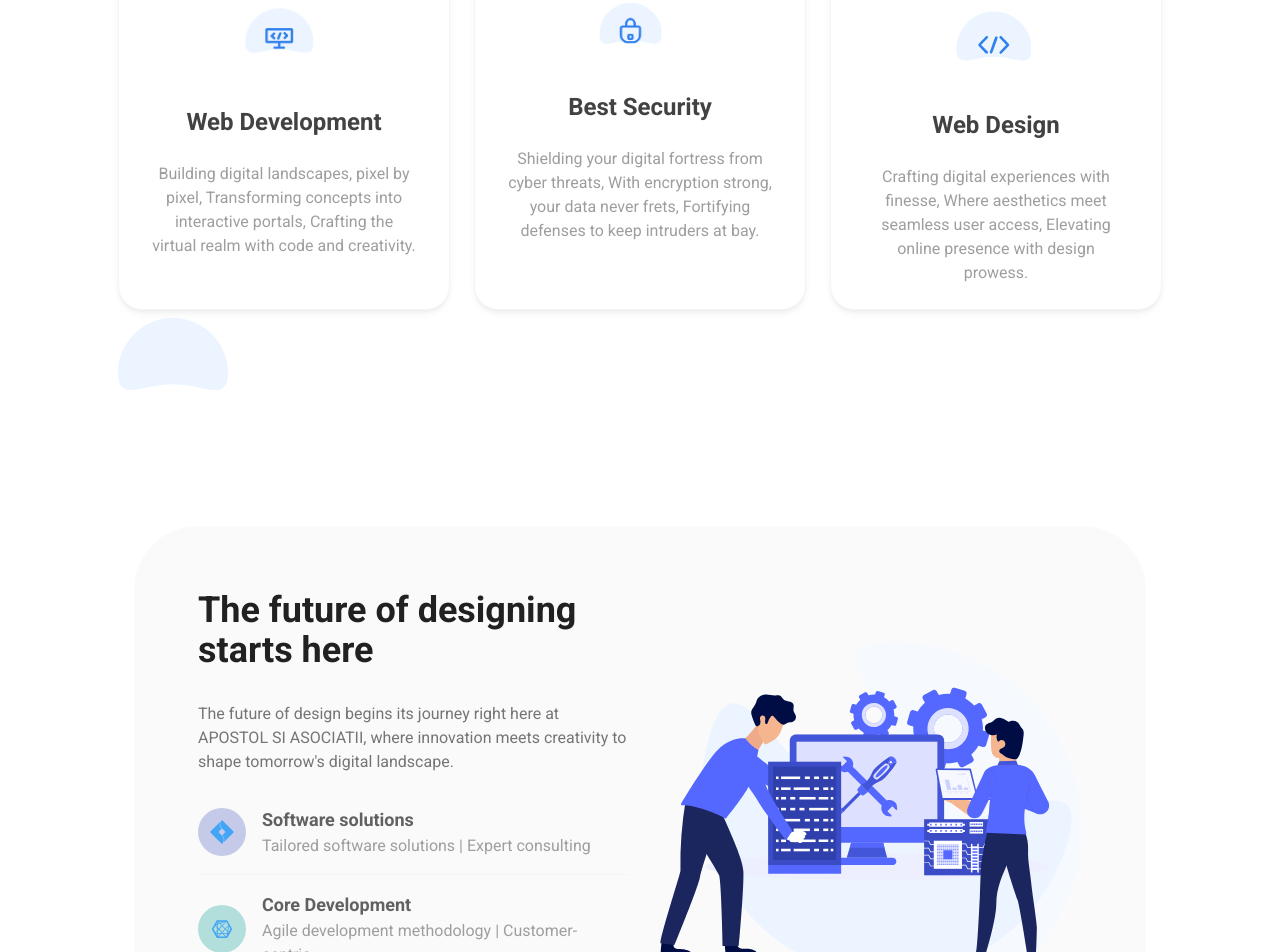
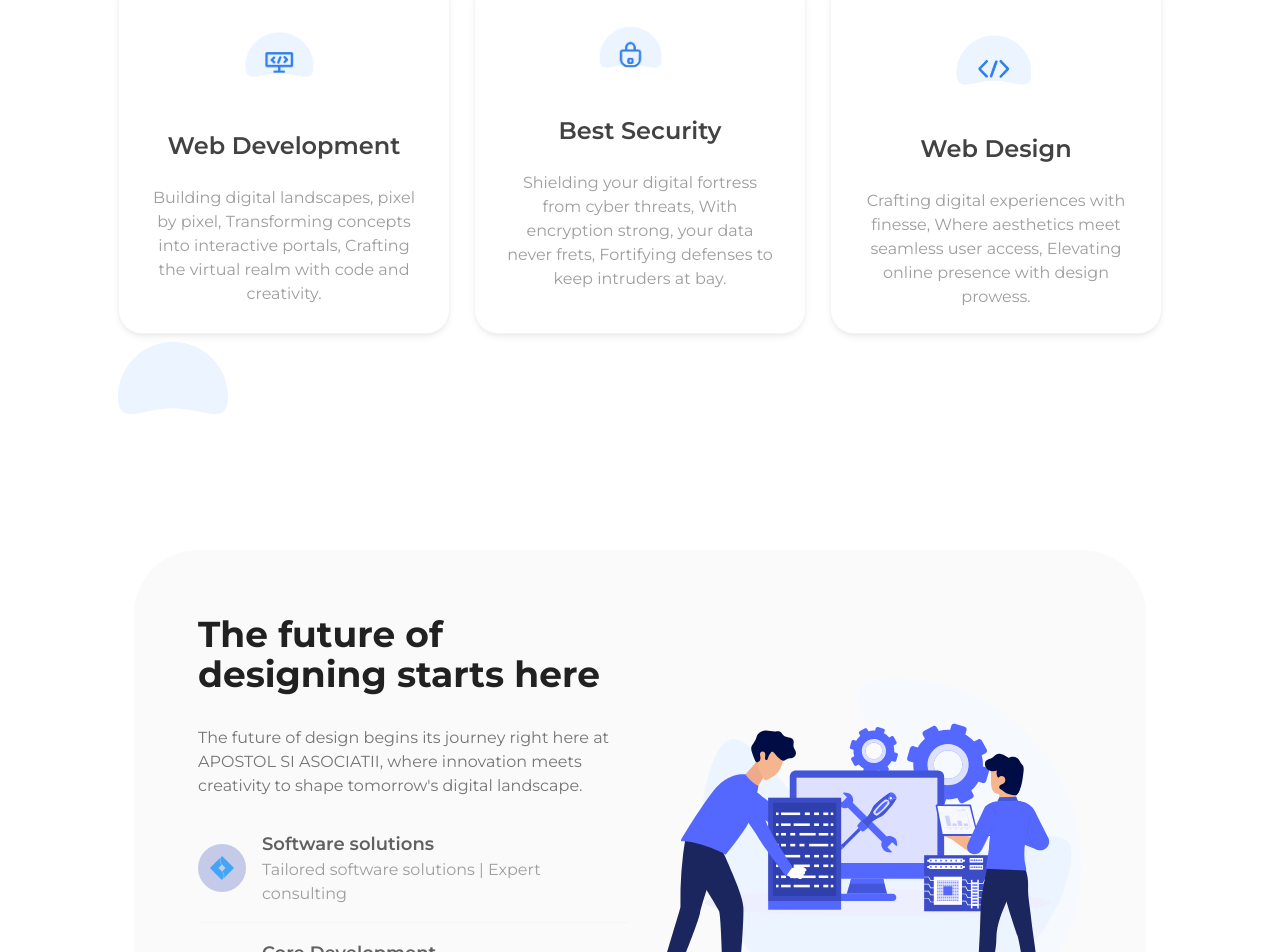
Before and after one commit to vladbojan/blabla, a Next.js app: page / in a window 1280 px wide. Shown: the part 1480-2432 px from the top of the page. Built offline with nearby package versions, Linux system fonts and the light colour scheme.

Commit message:
swiper and hotfix

```diff
--- a/src/app/globals.css
+++ b/src/app/globals.css
@@ -1,27 +1,24 @@
-@import url('https://fonts.googleapis.com/css2?family=Roboto:wght@100;300;400;500;700;900&display=swap');
-
+@import url('https://fonts.googleapis.com/css2?family=Montserrat:wght@100;200;300;400;500;600;700;800;900&display=swap');
 @tailwind base;
 @tailwind components;
 @tailwind utilities;
 *{
     padding: 0px;
     margin: 0px;
-    font-family: 'Roboto', sans-serif;
+    font-family: 'Montserrat', sans-serif;
 }
 
 .goog-te-gadget-icon {
     display:none;
 }
-
-
 .goog-te-gadget-simple {
     background-color: #2196f3 !important;
     border:0 !important;
-    border-radius:5px !important;
+    border-radius: 10px 10px 10px 10px !important;
     color:white !important;
     font-size: 10pt;
     font-weight:600;
-    display: inline-block;
+    display: flex !important;
     padding:10px 5px !important;
     cursor: pointer;
 }
@@ -33,3 +30,59 @@
     font-weight:600;
 
 }
+/* styles.css */
+
+.fixed-con {
+    z-index: 9724790009779558!important;
+    background-color: #f7f8fc;
+    position: fixed;
+    top: 0;
+    left: 0;
+    right: 0;
+    bottom: 0;
+    overflow-y: auto;
+}
+
+.VIpgJd-ZVi9od-aZ2wEe-wOHMyf {
+    z-index: 9724790009779!important;
+    top: 0;
+    left: unset;
+    right: -5px;
+    display: none!important;
+    border-radius: 50%;
+    border: 2px solid gold;
+}
+
+.VIpgJd-ZVi9od-aZ2wEe-OiiCO {
+    width: 80px;
+    height: 80px;
+}
+
+/* Hide Google Translate link, logo, banner-frame */
+.goog-logo-link,
+.gskiptranslate,
+.goog-te-banner-frame,
+#goog-gt-tt,
+.goog-te-balloon-frame,
+div#goog-gt- {
+    display: none!important;
+}
+
+.goog-te-gadget {
+    color: transparent!important;
+    font-size: 0px;
+}
+
+.goog-text-highlight {
+    background: none !important;
+    box-shadow: none !important;
+}
+
+/* Google Translate Dropdown */
+#google_translate_element select {
+    background: #f6edfd;
+    color: #383ffa;
+    border: none;
+    border-radius: 10px 10px 10px 10px !important;
+    padding: 6px 8px;
+}
--- a/src/components/Hero.jsx
+++ b/src/components/Hero.jsx
@@ -84,7 +84,7 @@ const Hero = () => {
                     <h1 className="text-gray-900 flex flex-col font-bold text-4xl md:text-6xl lg:text-4xl xl:text-6xl dark:text-white">
                         <span>APOSTOL <span className={"text-blue-400 underline decoration-blue-400"}>SI</span></span>
                         <span
-                            className={"rounded-md py-2 px-4  md:ml-36 md:w-7/12 text-center mt-2 text-gray-900 underline decoration-blue-400 underline-offset-4 "}>ASOCIAT <span className={"text-blue-400"}>II</span></span>
+                            className={"rounded-md py-2 px-4  md:ml-36 md:w-7/12 text-center mt-2 text-gray-900 underline decoration-blue-400 underline-offset-4 "}>ASOCIATII</span>
                     </h1>
                     <p className="mt-8 text-gray-600 dark:text-gray-300 text-justify text-md">
                         Our company boasts a highly skilled team of professionals, each possessing a wealth of
--- a/src/components/Navbar.jsx
+++ b/src/components/Navbar.jsx
@@ -26,7 +26,7 @@ const Navbar = () => {
                     <img src="/assets/logo.png" alt="Logo" className="h-20 mr-2" />
                     </Link>
                     <Link href={"/"}>
-                    <div><span className="text-gray-900 text-2xl font-semibold">APOSTOL</span> <br/><span className={"ml-8 text-md"}>SI ASOCIAT <span className={"text-blue-400"}>II</span></span></div>
+                    <div><span className="text-gray-900 text-2xl font-semibold">APOSTOL</span> <br/><span className={"ml-8 text-md"}>SI ASOCIATII</span></div>
                     </Link>
                 </div>
                 <div className="hidden md:flex space-x-8 " style={{fontSize:"16px"}}>
--- a/src/components/Team.jsx
+++ b/src/components/Team.jsx
@@ -1,7 +1,5 @@
 "use client"
 import React, {useState, useEffect} from 'react';
-import SwiperCore, {Pagination} from 'swiper';
-import {Swiper, SwiperSlide} from 'swiper/react';
 import 'swiper/css';
 import 'swiper/css/pagination';
 import {Document, Page, pdfjs} from 'react-pdf';
@@ -10,11 +8,15 @@ import 'react-pdf/dist/esm/Page/AnnotationLayer.css';
 import 'react-pdf/dist/esm/Page/AnnotationLayer.css';
 import {TbZoomInFilled, TbZoomOutFilled} from "react-icons/tb";
 import {FaMinusCircle, FaPlusCircle} from "react-icons/fa";
-import {FaCircleMinus} from "react-icons/fa6";
 import {GiCancel} from "react-icons/gi";
 import 'aos/dist/aos.css';
-SwiperCore.use([Pagination]);
 
+import { Navigation, Pagination, Scrollbar, A11y } from 'swiper/modules';
+import { Swiper, SwiperSlide } from 'swiper/react';
+import 'swiper/css';
+import 'swiper/css/navigation';
+import 'swiper/css/pagination';
+import 'swiper/css/scrollbar';
 
 pdfjs.GlobalWorkerOptions.workerSrc = new URL(
     'pdfjs-dist/build/pdf.worker.min.js',
@@ -95,36 +97,29 @@ const Team = () => {
 
     const teamMembers = [
         {
-            name: 'Sokol Vitalii',
+            name: 'Mariana Manole',
             position: 'Senior Quality Assurance Engineer',
             image: '/assets/team/man.png',
             pdf: '/assets/cv/CV Vitalii Sokol QA Final.pdf'
         },
         {
-            name: 'Olexandr lvchenko',
-            position: 'JAVA Developer',
+            name: 'Vlad Bojan',
+            position: 'Software Architect (Consultant)',
             image: '/assets/team/aiman.png',
             pdf: '/assets/cv/CV-Olexandr-Ivchenko.pdf'
         },
         {
-            name: 'MERON HAYLE',
+            name: 'Ilie Anton',
             position: 'Full Stack Developer',
             image: '/assets/team/ali.png',
             pdf: '/assets/cv/MeronHayleNP (2).pdf'
         },
         {
-            name: 'Thushara Buddhika',
+            name: 'Ilie Anton',
             position: 'Full Stack Developer',
-            image: '/assets/team/aiman.png',
-            pdf: '/assets/cv/Skill Sheet - Thushara Buddhika.pdf'
-        },
-        {
-            name: 'Jonathan Doe',
-            position: 'Chief Technical Officer',
-            image: '/assets/team/man.png',
-            pdf: '/assets/cv/Skill Sheet - Thushara Buddhika.pdf'
+            image: '/assets/team/ali.png',
+            pdf: '/assets/cv/MeronHayleNP (2).pdf'
         }
-
     ];
 
     useEffect(() => {
@@ -185,12 +180,10 @@ const Team = () => {
                         </svg>
                     </div>
                     <Swiper
-                        spaceBetween={50}
-                        slidesPerView={4}
-                        navigation={true}
-                        pagination={{clickable: true}}
-                        scrollbar={{draggable: true}}
-                        autoplay={{delay: 3000}}
+                        modules={[Navigation, Pagination, Scrollbar, A11y]}
+                        spaceBetween={100}
+                        slidesPerView={3}
+                        navigation
                         breakpoints={{
                             0: {
                                 slidesPerView: 1 // For mobile devices
--- a/src/components/Testimonial.jsx
+++ b/src/components/Testimonial.jsx
@@ -1,12 +1,14 @@
 "use client"
 import { useEffect } from 'react';
-import SwiperCore, { Pagination } from 'swiper';
-import { Swiper, SwiperSlide } from 'swiper/react';
 import 'swiper/css';
 import 'swiper/css/pagination';
 import 'aos/dist/aos.css';
-SwiperCore.use([Pagination]);
-
+import { Navigation, Pagination, Scrollbar, A11y } from 'swiper/modules';
+import { Swiper, SwiperSlide } from 'swiper/react';
+import 'swiper/css';
+import 'swiper/css/navigation';
+import 'swiper/css/pagination';
+import 'swiper/css/scrollbar';
 const TestimonialCarousel = () => {
     useEffect(() => {
         const script = document.createElement('script');
@@ -67,8 +69,8 @@ const TestimonialCarousel = () => {
                 What's our customers say
             </h2>
             <Swiper
-
-                className="mySwiper"
+                modules={[Navigation, Pagination, Scrollbar, A11y]}
+                navigation
                 slidesPerView={1}
                 pagination={{ clickable: true }}
             >
--- a/src/components/Translator.js
+++ b/src/components/Translator.js
@@ -34,7 +34,7 @@ const Translator = () => {
 
     return (
         <>
-            <div className={"text-white"} id="google_translate_element" style={{height: "40px",width:"150px", overflow: "hidden",}}></div>
+            <div className={"text-white rounded-full"} id="google_translate_element" style={{height: "40px",width:"150px", overflow: "hidden",}}></div>
         </>
     );
 };
```
Also changed, not shown: 1 other file (tests, documents, lock files or other folders).
